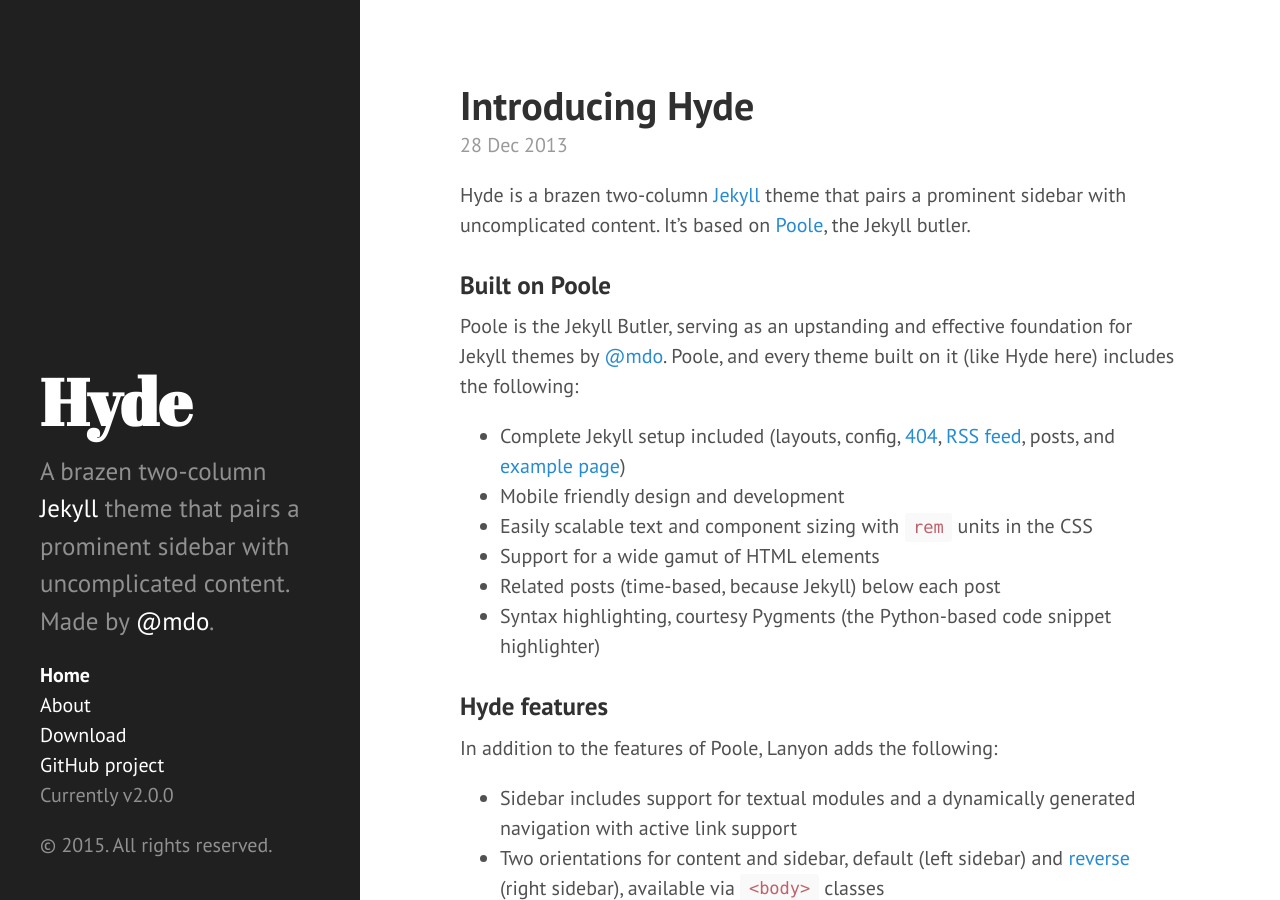
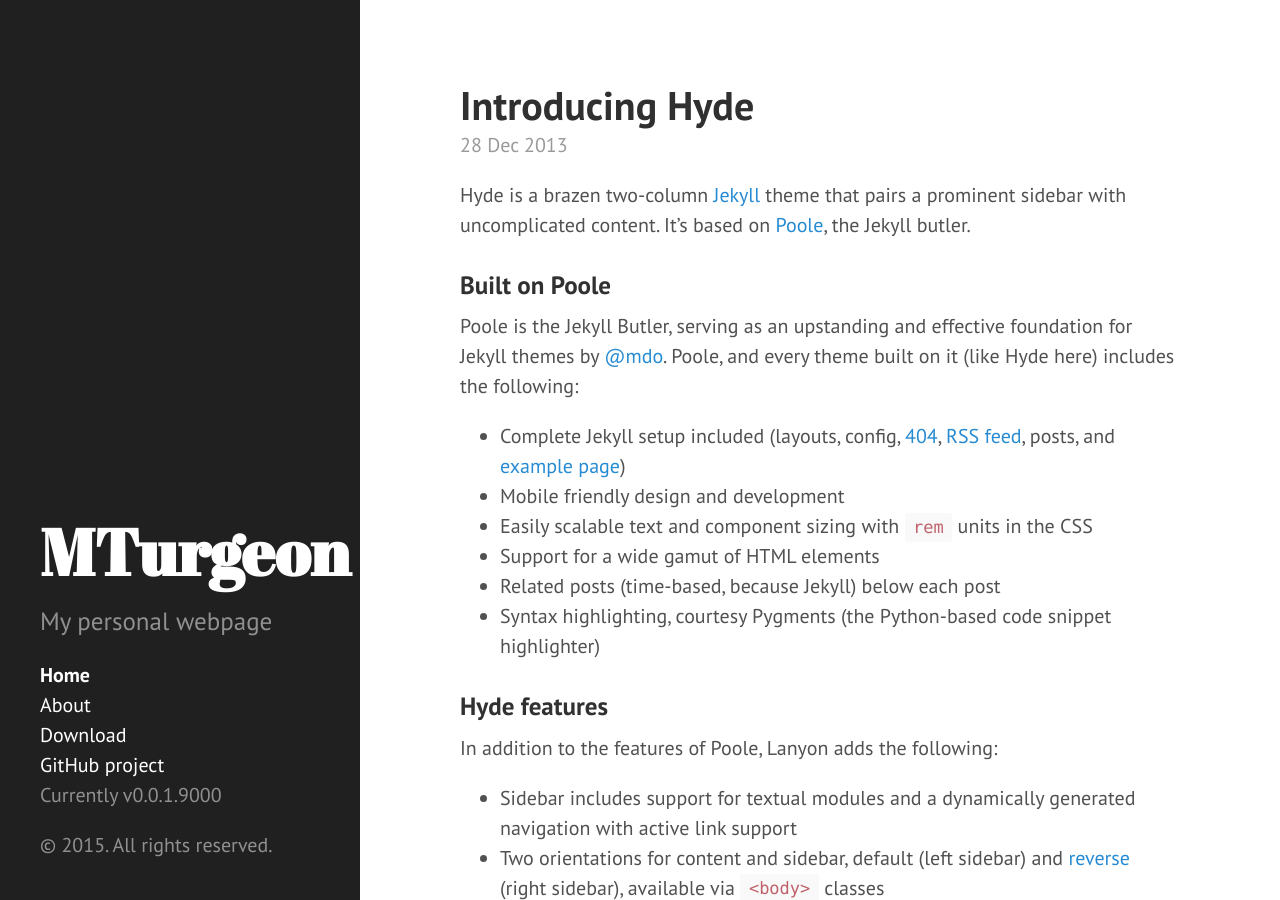
Before and after one commit to turgeonmaxime/old_website, a Jekyll site: the page built from index.html, in a window 1280 px wide and 900 px high. Built offline with Jekyll 4.4.1, drawn with Linux system fonts in a browser that asks for light colours; Markdown is read by kramdown in place of the engine named in the settings; the list of posts is cut into pages by our own code.

Commit message:
Update _config.yml

```diff
--- a/_config.yml
+++ b/_config.yml
@@ -6,19 +6,19 @@ pygments:         true
 permalink:        pretty
 
 # Setup
-title:            Hyde
-tagline:          'A Jekyll theme'
-description:      'A brazen two-column <a href="http://jekyllrb.com" target="_blank">Jekyll</a> theme that pairs a prominent sidebar with uncomplicated content. Made by <a href="https://twitter.com/mdo" target="_blank">@mdo</a>.'
-url:              http://hyde.getpoole.com
+title:            MTurgeon
+tagline:          'Maxime Turgeon'
+description:      'My personal webpage'
+url:              http://turgeonmaxime.github.io
 
 author:
-  name:           'Mark Otto'
-  url:            https://twitter.com/mdo
+  name:           'Maxime Turgeon'
+  url:            https://twitter.com/mturg1989
 
 paginate:         5
 
 # Custom vars
-version:          2.0.0
+version:          0.0.1.9000
 
 github:
-  repo:           https://github.com/poole/hyde
+  repo:           https://github.com/turgeonmaxime
```
